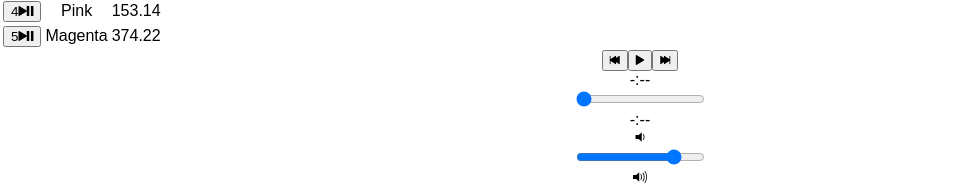
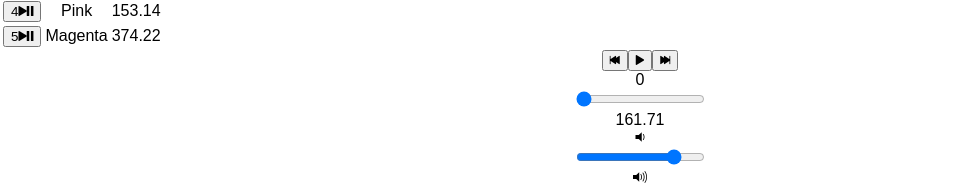
Before and after one commit to jerorhn/bloc-jams-react, a React (Create React App) app: page /album/the-colors in a window 1280 px wide. Shown: the part 958-1142 px from the top of the page, without its empty margins (0-980 px from the left). Built offline with nearby package versions, Linux system fonts and the light colour scheme.

Commit message:
Chpt9- Add time control functionality

```diff
--- a/src/components/Album.js
+++ b/src/components/Album.js
@@ -13,11 +13,32 @@
     this.state = {
       album: album,
       currentSong: album.songs[0],
+      currentTime: 0,
+      duration: album.songs[0].duration,
       isPlaying: false
     };
 
     this.audioElement = document.createElement('audio');
     this.audioElement.src = album.songs[0].audioSrc;
+  }
+
+  componentDidMount() {
+    this.eventListeners = {
+      timeupdate: e => {
+        this.setState({currentTime: this.audioElement.currentTime});
+      },
+      durationchange:e => {
+        this.setState({duration: this.audioElement.duration});
+      }
+    };
+    this.audioElement.addEventListener('timeupdate', this.eventListeners.timeupdate);
+    this.audioElement.addEventListener('durationchange', this.eventListeners.durationchange);
+  }
+
+  componentWillUnmount() {
+    this.audioElement.src = null;
+    this.audioElement.removeEventListener('timeupdate', this.eventListeners.timeupdate);
+    this.audioElement.removeEventListener('durationchange', this.eventListeners.durationchange);
   }
 
   play() {
@@ -62,6 +83,12 @@
     this.play(newSong);
   }
 
+  handleTimeChange(e) {
+    const newTime = this.audioElement.duration * e.target.value;
+    this.audioElement.currentTime = newTime;
+    this.setState({currentTime: newTime});
+  }
+
   render() {
     return (
       <section className='album'>
@@ -100,9 +127,12 @@
         <PlayerBar
           isPlaying={this.state.isPlaying}
           currentSong={this.state.currentSong}
+          currentTime={this.state.currentTime}
+          duration={this.state.duration}
           handleSongClick={() => this.handleSongClick(this.state.currentSong)}
           handlePrevClick={() => this.handlePrevClick()}
-          handleNextClick={() => this.handleNextClick()}/>
+          handleNextClick={() => this.handleNextClick()}
+          handleTimeChange={(e) => this.handleTimeChange(e)}/>
       </section>
 
     );
--- a/src/components/PlayerBar.js
+++ b/src/components/PlayerBar.js
@@ -5,21 +5,33 @@
     return (
       <section className='player-bar'>
         <section id='buttons'>
+
           <button id='previous' onClick={this.props.handlePrevClick}>
             <span className='ion-skip-backward'></span>
           </button>
+
           <button id='play-pause' onClick={this.props.handleSongClick}>
             <span className={this.props.isPlaying ? 'ion-pause' : 'ion-play'}></span>
           </button>
+
           <button id='next' onClick={this.props.handleNextClick}>
             <span className='ion-skip-forward'></span>
           </button>
         </section>
+
         <section id='time-control'>
-          <div className='current-time'>-:--</div>
-          <input type='range' className='seek-bar' value='0'/>
-          <div className='total-time'>-:--</div>
+          <div className='current-time'>{this.props.currentTime}</div>
+          <input
+            type='range'
+            className='seek-bar'
+            value={(this.props.currentTime / this.props.duration) || 0}
+            max='1'
+            min='0'
+            step='0.01'
+            onChange={this.props.handleTimeChange}/>
+          <div className='total-time'>{this.props.duration}</div>
         </section>
+
         <section id='volume-control'>
           <div className='icon ion-volume-low'></div>
           <input type='range' className='seek-bar' value='80'/>
```
